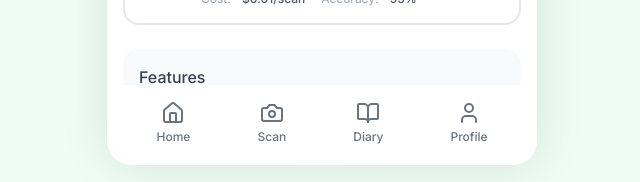
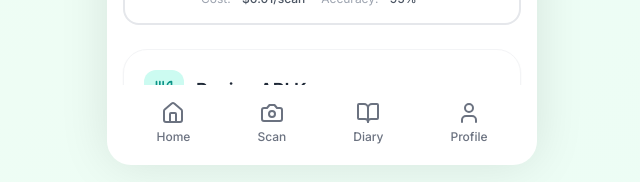
Before and after one commit to ushanboe/food-health-app, a Next.js app: page /settings in a window 1280 px wide. Shown: the part 615-797 px from the top of the page, without its empty margins (318-958 px from the left). Built offline with nearby package versions, Linux system fonts and the light colour scheme.

Commit message:
Move Spoonacular API key to Settings page for cleaner UI

```diff
--- a/app/recipes/page.tsx
+++ b/app/recipes/page.tsx
@@ -64,7 +64,6 @@ export default function RecipesPage() {
   const [spoonacularQuery, setSpoonacularQuery] = useState('');
   const [spoonacularResults, setSpoonacularResults] = useState<SpoonacularSearchResult[]>([]);
   const [isSpoonacularSearching, setIsSpoonacularSearching] = useState(false);
-  const [spoonacularApiKey, setSpoonacularApiKey] = useState('');
   const [selectedSpoonacularRecipe, setSelectedSpoonacularRecipe] = useState<SpoonacularRecipe | null>(null);
   const [isImportingSpoonacular, setIsImportingSpoonacular] = useState(false);
 
@@ -245,11 +244,11 @@ export default function RecipesPage() {
 
   // Spoonacular search
   const handleSpoonacularSearch = async () => {
-    if (!spoonacularQuery.trim() || !spoonacularApiKey.trim()) return;
+    if (!spoonacularQuery.trim() || !aiSettings.spoonacularApiKey) return;
     setIsSpoonacularSearching(true);
 
     try {
-      const results = await searchSpoonacularRecipes(spoonacularQuery, spoonacularApiKey);
+      const results = await searchSpoonacularRecipes(spoonacularQuery, aiSettings.spoonacularApiKey);
       setSpoonacularResults(results);
     } catch (error: any) {
       alert(error.message || 'Search failed');
@@ -260,11 +259,11 @@ export default function RecipesPage() {
 
   // Import from Spoonacular
   const importSpoonacularRecipe = async (id: number) => {
-    if (!spoonacularApiKey) return;
+    if (!aiSettings.spoonacularApiKey) return;
     setIsImportingSpoonacular(true);
 
     try {
-      const recipe = await getSpoonacularRecipe(id, spoonacularApiKey);
+      const recipe = await getSpoonacularRecipe(id, aiSettings.spoonacularApiKey);
       if (recipe) {
         setRecipeName(recipe.title);
         setServings(recipe.servings || 4);
@@ -1047,17 +1046,6 @@ export default function RecipesPage() {
                 <h1 className="text-xl font-bold">Spoonacular Recipes</h1>
               </div>
 
-              {/* API Key Input */}
-              <div className="mb-4">
-                <label className="text-gray-400 text-sm mb-2 block">API Key (free at spoonacular.com)</label>
-                <input
-                  type="password"
-                  value={spoonacularApiKey}
-                  onChange={(e) => setSpoonacularApiKey(e.target.value)}
-                  placeholder="Enter your Spoonacular API key"
-                  className="w-full bg-gray-800 rounded-xl px-4 py-3"
-                />
-              </div>
 
               {/* Search */}
               <div className="flex gap-2 mb-6">
@@ -1072,7 +1060,7 @@ export default function RecipesPage() {
                 <motion.button
                   whileTap={{ scale: 0.95 }}
                   onClick={handleSpoonacularSearch}
-                  disabled={isSpoonacularSearching || !spoonacularApiKey}
+                  disabled={isSpoonacularSearching || !aiSettings.spoonacularApiKey}
                   className="bg-green-500 text-white rounded-xl px-4 disabled:opacity-50"
                 >
                   {isSpoonacularSearching ? <Loader2 className="animate-spin" size={20} /> : <Search size={20} />}
@@ -1104,11 +1092,11 @@ export default function RecipesPage() {
                 ))}
               </div>
 
-              {spoonacularResults.length === 0 && spoonacularApiKey && (
+              {spoonacularResults.length === 0 && aiSettings.spoonacularApiKey && (
                 <p className="text-gray-500 text-center mt-8">Search for recipes above</p>
               )}
 
-              {!spoonacularApiKey && (
+              {!aiSettings.spoonacularApiKey && (
                 <div className="text-center mt-8">
                   <p className="text-gray-500 mb-2">Get a free API key at:</p>
                   <a href="https://spoonacular.com/food-api" target="_blank" className="text-green-400 underline">
--- a/app/settings/page.tsx
+++ b/app/settings/page.tsx
@@ -2,7 +2,7 @@
 
 import { useState } from "react";
 import { motion } from "framer-motion";
-import {
+import { Utensils,
   Settings,
   Sparkles,
   Zap,
@@ -59,6 +59,7 @@ export default function SettingsPage() {
   const { aiSettings, updateAISettings } = useAppStore();
   const [geminiKey, setGeminiKey] = useState(aiSettings.geminiApiKey);
   const [openaiKey, setOpenaiKey] = useState(aiSettings.openaiApiKey);
+  const [spoonacularKey, setSpoonacularKey] = useState(aiSettings.spoonacularApiKey);
   const [saved, setSaved] = useState(false);
 
   const handleProviderSelect = (providerId: AIProvider) => {
@@ -69,6 +70,7 @@ export default function SettingsPage() {
     updateAISettings({
       geminiApiKey: geminiKey,
       openaiApiKey: openaiKey,
+      spoonacularApiKey: spoonacularKey,
     });
     setSaved(true);
     setTimeout(() => setSaved(false), 2000);
@@ -249,6 +251,60 @@ export default function SettingsPage() {
             </motion.div>
           )}
 
+          {/* Recipe API Keys */}
+          <motion.div
+            initial={{ opacity: 0, y: 20 }}
+            animate={{ opacity: 1, y: 0 }}
+            className="bg-white rounded-3xl p-5 shadow-sm border border-gray-100"
+          >
+            <div className="flex items-center gap-3 mb-4">
+              <div className="w-10 h-10 bg-teal-100 rounded-xl flex items-center justify-center">
+                <Utensils className="w-5 h-5 text-teal-600" />
+              </div>
+              <h2 className="text-lg font-semibold text-gray-800">Recipe API Keys</h2>
+            </div>
+
+            <div className="space-y-4">
+              {/* Spoonacular Key */}
+              <div className="bg-gray-50 rounded-2xl p-4 border border-gray-200">
+                <div className="flex items-center justify-between mb-3">
+                  <label className="font-medium text-gray-700">Spoonacular API Key</label>
+                  <a
+                    href="https://spoonacular.com/food-api/console#Dashboard"
+                    target="_blank"
+                    rel="noopener noreferrer"
+                    className="text-sm text-teal-600 flex items-center gap-1"
+                  >
+                    Get key <ExternalLink className="w-3 h-3" />
+                  </a>
+                </div>
+                <input
+                  type="password"
+                  value={spoonacularKey}
+                  onChange={(e) => setSpoonacularKey(e.target.value)}
+                  placeholder="Enter Spoonacular API key..."
+                  className="w-full px-4 py-3 border border-gray-200 rounded-xl focus:ring-2 focus:ring-teal-500 focus:border-transparent"
+                />
+                <p className="text-xs text-gray-400 mt-2">Optional - enables Spoonacular recipe search (150 free requests/day)</p>
+              </div>
+
+              <motion.button
+                whileTap={{ scale: 0.98 }}
+                onClick={handleSaveKeys}
+                className="w-full py-3 bg-teal-500 text-white font-semibold rounded-xl flex items-center justify-center gap-2"
+              >
+                {saved ? (
+                  <>
+                    <Check className="w-5 h-5" />
+                    Saved!
+                  </>
+                ) : (
+                  "Save Recipe API Key"
+                )}
+              </motion.button>
+            </div>
+          </motion.div>
+
           {/* Features List */}
           {selectedProvider && (
             <motion.div
--- a/lib/store.ts
+++ b/lib/store.ts
@@ -38,6 +38,7 @@ export interface AISettings {
   provider: AIProvider;
   geminiApiKey: string;
   openaiApiKey: string;
+  spoonacularApiKey: string;
 }
 
 export interface DailyGoals {
@@ -195,6 +196,7 @@ export const useAppStore = create<AppState>()(
         provider: "demo",
         geminiApiKey: "",
         openaiApiKey: "",
+        spoonacularApiKey: "",
       },
       dailyGoals: {
         calories: 2000,
```
